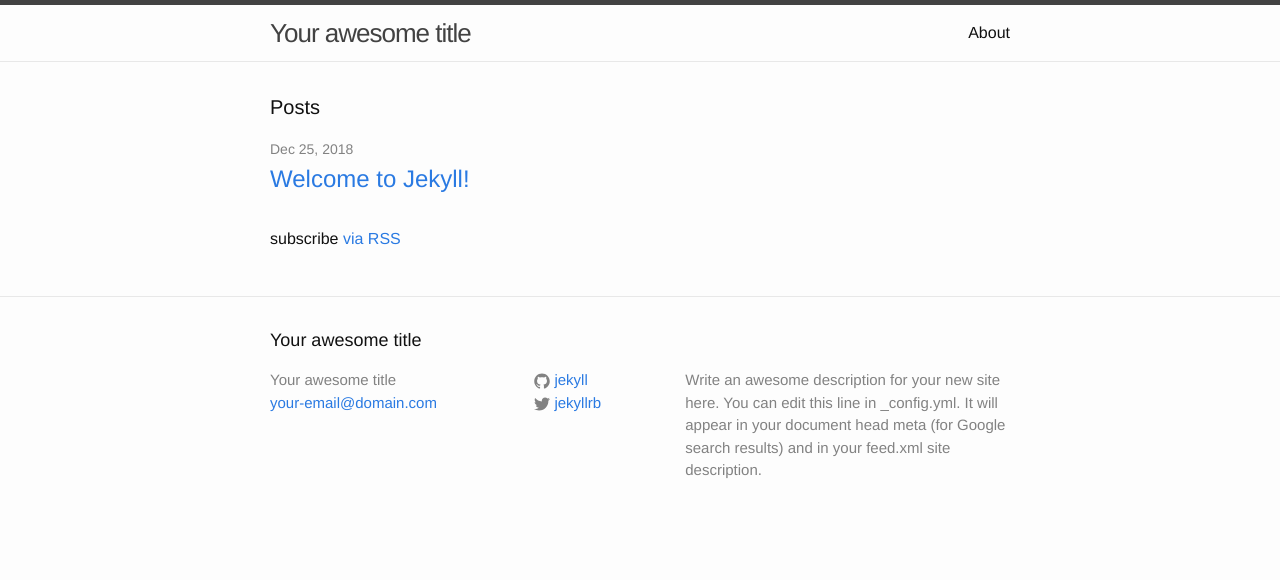
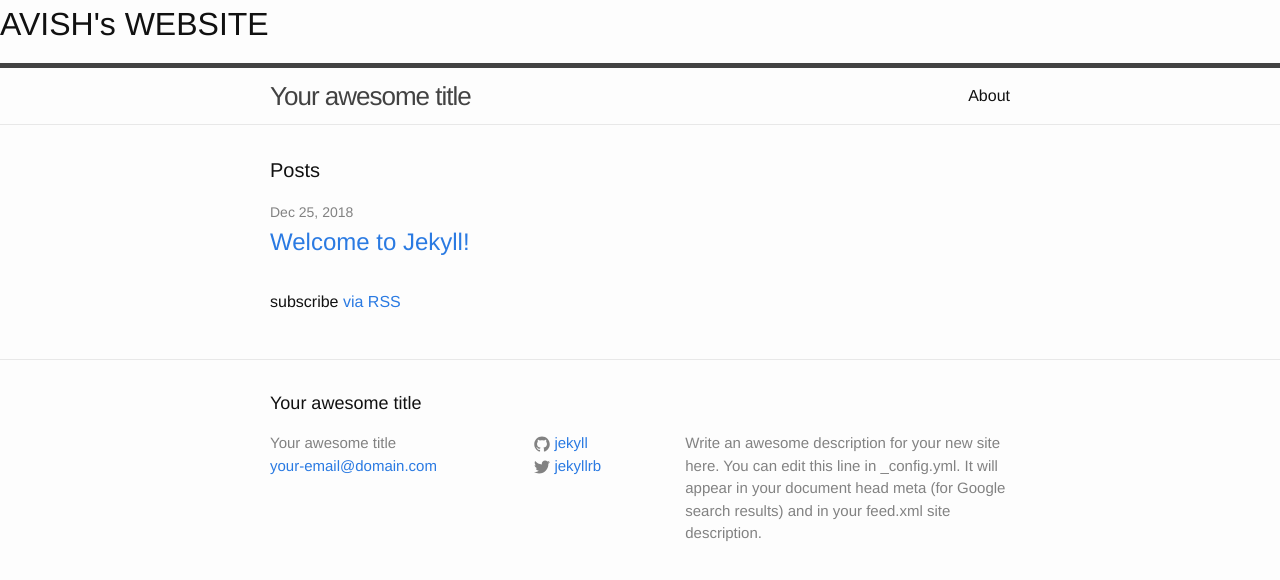
Before and after one commit to KeshwarmenMulliah/maverick0226.github.io, a Jekyll site: the page built from index.html, in a window 1280 px wide. Shown: the top 580 px of the page. Built offline with Jekyll 4.4.1, drawn with Linux system fonts in a browser that asks for light colours.

Commit message:
Update default.html

```diff
--- a/_layouts/default.html
+++ b/_layouts/default.html
@@ -4,6 +4,7 @@
   {% include head.html %}
 
   <body>
+    <h1> AVISH's WEBSITE</h1>
 
     {% include header.html %}
 
```
